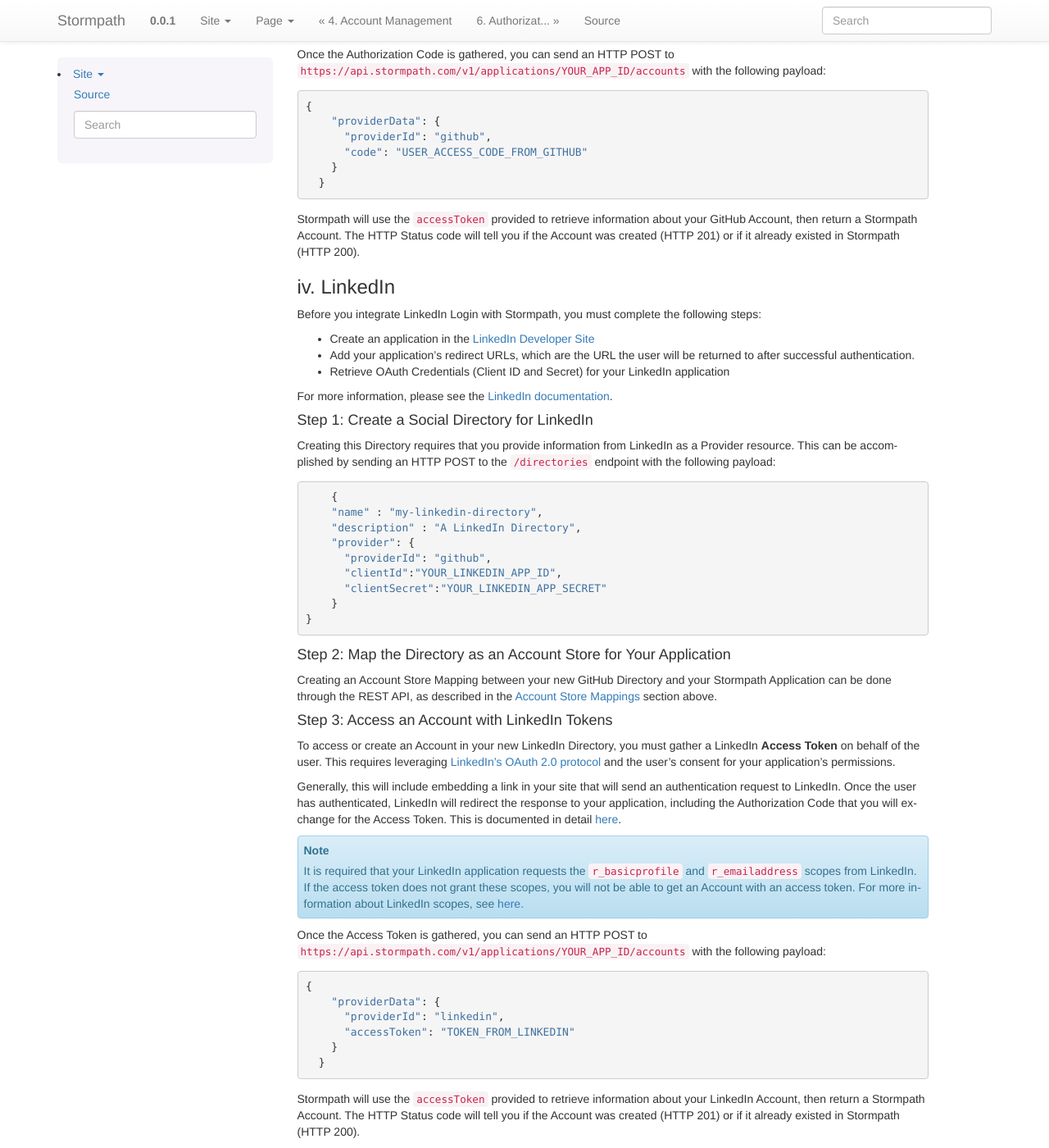
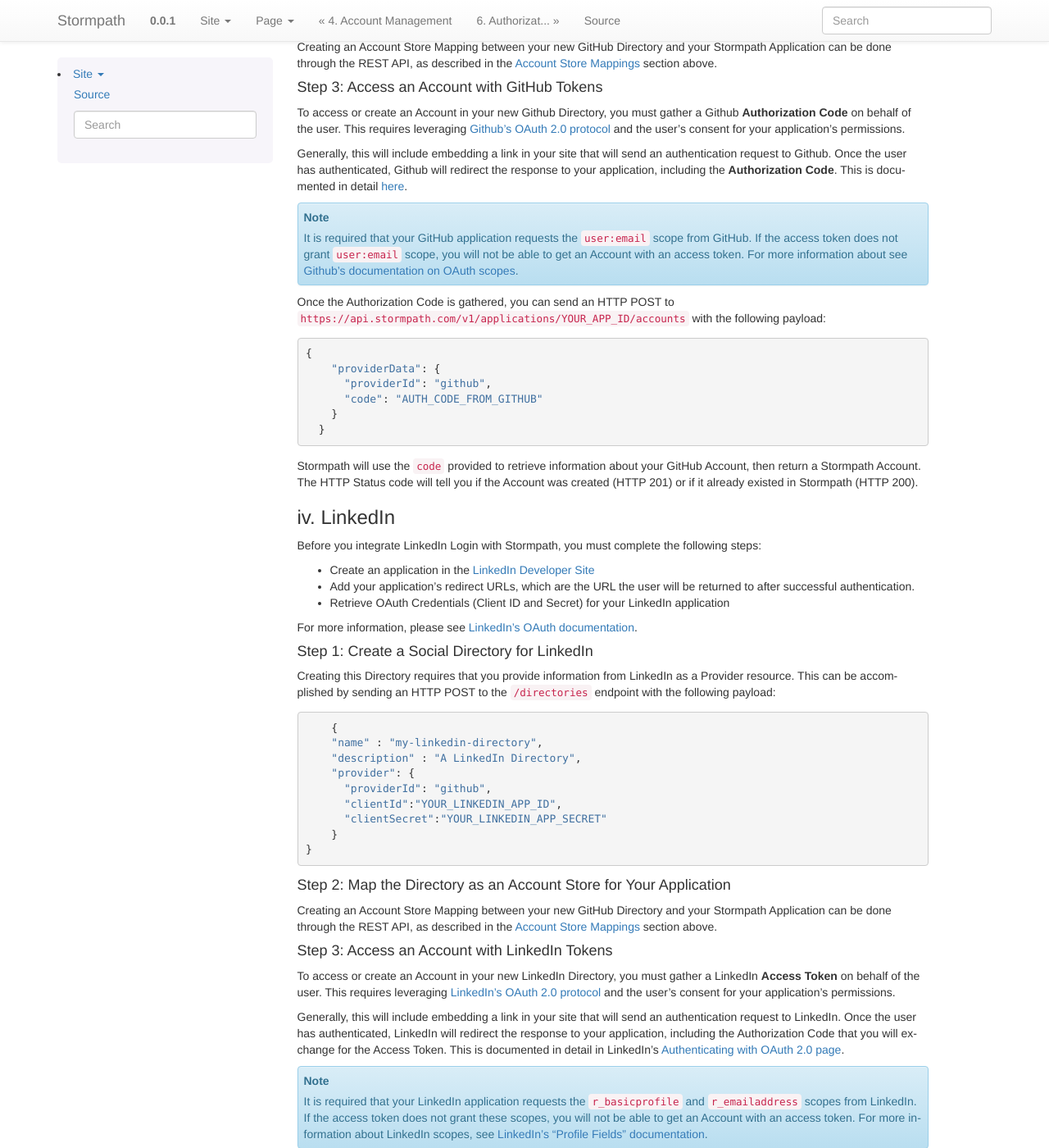
Before and after one commit to stormpath/stormpath-documentation, a Sphinx documentation site: the page built from source/005_auth_n.rst, in a window 1280 px wide and 1400 px high, scrolled down 14714 px. Shown: the whole window at 82% size. Built offline with Sphinx 7.4.7, drawn with Linux system fonts in a browser that asks for light colours; some of the changed text lies outside the part shown.

Commit message:
Revised Social Login section

```diff
--- a/source/005_auth_n.rst
+++ b/source/005_auth_n.rst
@@ -560,9 +560,13 @@
 
 4. Stormpath will take this access token and use it to query the provider for: an email address, a first name, and a last name
 
+.. note::
+
+	If Stormpath is unable to retrieve the user's first and last name, it will populate those attributes with a default value.
+
 5. Stormpath will first search for a Directory that matches the provider of the access token. If one is not found, an error will return.
 
-6. Once the Directory is location, Stormpath will look for an Account in your application's Directories that matches this information.
+6. Once the Directory is located, Stormpath will look for an Account in your application's Directories that matches this information.
 
    a. If a matching Account is found, Stormpath will return the existing Account's ``href``.
 
@@ -570,7 +574,7 @@
 
 7. At this point, a language/framework-specific integration would use this ``href`` to create a Session for the user.
 
-As a developer, integrating Social Login into your application only requires three steps:
+As a developer, integrating Social Login into your application with Stormpath only requires three steps:
 
 1. Create a Social Directory for your Provider.
 
@@ -626,11 +630,11 @@
 
 To access or create an Account in your new Google Directory, you must gather a Google **Authorization Code** on behalf of the user. This requires leveraging `Google’s OAuth 2.0 protocol <https://developers.google.com/identity/protocols/OAuth2>`_ and the user’s consent for your application’s permissions.
 
-Generally, this will include embedding a link in your site that will send an authentication request to Google. Once the user has authenticated, Google will redirect the response to your application, including the **Authorization Code** or **Acess Token**. This is documented in detail `here <https://developers.google.com/identity/protocols/OpenIDConnect#authenticatingtheuser>`_.
+Generally, this will include embedding a link in your site that will send an authentication request to Google. Once the user has authenticated, Google will redirect the response to your application, including the **Authorization Code** or **Access Token**. This is documented in detail here: `Using OAuth 2.0 for Web Server Applications <https://developers.google.com/identity/protocols/OAuth2WebServer>`_.
 
 .. note::
 
-	It is required that your Google application requests the ``email`` scope from Google. If the authorization code or access token does not grant ``email`` scope, you will not be able to get an Account with an access token.
+	It is required that your Google application requests the ``email`` scope from Google. If the authorization code or access token does not grant ``email`` scope, you will not be able to get an Account. For more information about scopes please see `Google's OAuth Login Scopes documentation <https://developers.google.com/+/web/api/rest/oauth#login-scopes>`_.
 
 Once the Authorization Code is gathered, you send an HTTP POST to ``https://api.stormpath.com/v1/applications/YOUR_APP_ID/accounts`` with the following payload::
 
@@ -641,14 +645,23 @@
         }
     }
 
-Stormpath will use the ``code`` provided to retrieve information about your Google Account, then return a Stormpath Account. The HTTP Status code will tell you if the Account was created (HTTP 201) or if it already existed in Stormpath (HTTP 200).
+If you have already exchanged an Authorization Code for an Access Token, this can be passed to Stormpath in a similar fashion::
+
+	{
+        "providerData": {
+		  "providerId": "google",
+		  "accessToken": "%ACCESS_TOKEN_FROM_GOOGLE%"
+        }
+    }
+
+Either way, Stormpath will use the ``code`` or ``accessToken`` provided to retrieve information about your Google Account, then return a Stormpath Account. The HTTP Status code will tell you if the Account was created (HTTP 201) or if it already existed in Stormpath (HTTP 200).
 
 ii. Facebook
 ------------
 
 Before you integrate Facebook Login with Stormpath, you must complete the following steps:
 
-- Create an application in the `Facebook Developer Site <https://developers.facebook.com/>`_
+- Create an application on the `Facebook Developer Site <https://developers.facebook.com/>`_
 
 - Retrieve your OAuth credentials (App ID and App Secret)
 
@@ -679,7 +692,7 @@
 Step 3: Access an Account with Facebook Tokens
 ^^^^^^^^^^^^^^^^^^^^^^^^^^^^^^^^^^^^^^^^^^^^^^
 
-To access or create an Account in your new Facebook Directory, you need to gather a User Access Token from Facebook before submitting it to Stormpath. This is possible either by using a `Facebook SDK Library <https://developers.facebook.com/docs/facebook-login/access-tokens/#usertokens>`_, or `Facebook’s Graph Explorer <https://developers.facebook.com/tools/explorer>`_ for testing.
+To access or create an Account in your new Facebook Directory, you need to gather a **User Access Token** from Facebook before submitting it to Stormpath. This is possible either by using a `Facebook SDK Library <https://developers.facebook.com/docs/facebook-login/access-tokens/#usertokens>`_, or `Facebook’s Graph Explorer <https://developers.facebook.com/tools/explorer>`_ for testing.
 
 .. note::
 
@@ -708,7 +721,7 @@
 
 - Add your application's redirect URL, which is the URL the user will be returned to after successful authentication.
 
-For more information, please see the `GitHub documentation <https://developer.github.com/guides/basics-of-authentication/#registering-your-app>`_.
+For more information, please see the `GitHub documentation on registering your app <https://developer.github.com/guides/basics-of-authentication/#registering-your-app>`_.
 
 Step 1: Create a Social Directory for GitHub
 ^^^^^^^^^^^^^^^^^^^^^^^^^^^^^^^^^^^^^^^^^^^^
@@ -733,24 +746,24 @@
 Step 3: Access an Account with GitHub Tokens
 ^^^^^^^^^^^^^^^^^^^^^^^^^^^^^^^^^^^^^^^^^^^^
 
-Just like with Google, to access or create an Account in your new Github Directory, you must gather a Github **Authorization Code** on behalf of the user. This requires leveraging `Github's OAuth 2.0 protocol <https://developer.github.com/v3/oauth>`_ and the user’s consent for your application’s permissions.
+To access or create an Account in your new Github Directory, you must gather a Github **Authorization Code** on behalf of the user. This requires leveraging `Github's OAuth 2.0 protocol <https://developer.github.com/v3/oauth>`_ and the user’s consent for your application’s permissions.
 
 Generally, this will include embedding a link in your site that will send an authentication request to Github. Once the user has authenticated, Github will redirect the response to your application, including the **Authorization Code**. This is documented in detail `here <https://developer.github.com/v3/oauth/#web-application-flow>`_.
 
 .. note::
 
-	It is required that your GitHub application requests the ``user:email`` scope from GitHub. If the access token does not grant ``user:email`` scope, you will not be able to get an Account with an access token. For more information about GitHub access scopes, see `here <https://developer.github.com/v3/oauth/#scopes>`_.
+	It is required that your GitHub application requests the ``user:email`` scope from GitHub. If the access token does not grant ``user:email`` scope, you will not be able to get an Account with an access token. For more information about see `Github's documentation on OAuth scopes <https://developer.github.com/v3/oauth/#scopes>`_.
 
 Once the Authorization Code is gathered, you can send an HTTP POST to ``https://api.stormpath.com/v1/applications/YOUR_APP_ID/accounts`` with the following payload::
 
 	{
 	    "providerData": {
 	      "providerId": "github",
-	      "code": "USER_ACCESS_CODE_FROM_GITHUB"
+	      "code": "AUTH_CODE_FROM_GITHUB"
 	    }
 	  }
 
-Stormpath will use the ``accessToken`` provided to retrieve information about your GitHub Account, then return a Stormpath Account. The HTTP Status code will tell you if the Account was created (HTTP 201) or if it already existed in Stormpath (HTTP 200).
+Stormpath will use the ``code`` provided to retrieve information about your GitHub Account, then return a Stormpath Account. The HTTP Status code will tell you if the Account was created (HTTP 201) or if it already existed in Stormpath (HTTP 200).
 
 iv. LinkedIn
 ------------
@@ -763,7 +776,7 @@
 
 - Retrieve OAuth Credentials (Client ID and Secret) for your LinkedIn application
 
-For more information, please see the `LinkedIn documentation <https://developer.linkedin.com/docs/oauth2>`_.
+For more information, please see `LinkedIn's OAuth documentation <https://developer.linkedin.com/docs/oauth2>`_.
 
 Step 1: Create a Social Directory for LinkedIn
 ^^^^^^^^^^^^^^^^^^^^^^^^^^^^^^^^^^^^^^^^^^^^^^
@@ -790,11 +803,11 @@
 
 To access or create an Account in your new LinkedIn Directory, you must gather a LinkedIn **Access Token** on behalf of the user. This requires leveraging `LinkedIn's OAuth 2.0 protocol <https://developer.linkedin.com/docs/oauth2>`_ and the user’s consent for your application’s permissions.
 
-Generally, this will include embedding a link in your site that will send an authentication request to LinkedIn. Once the user has authenticated, LinkedIn will redirect the response to your application, including the Authorization Code that you will exchange for the Access Token. This is documented in detail `here <https://developer.linkedin.com/docs/oauth2#hero-par_longformtext_3_longform-text-content-par_resourceparagraph_3>`_.
+Generally, this will include embedding a link in your site that will send an authentication request to LinkedIn. Once the user has authenticated, LinkedIn will redirect the response to your application, including the Authorization Code that you will exchange for the Access Token. This is documented in detail in LinkedIn's `Authenticating with OAuth 2.0 page <https://developer.linkedin.com/docs/oauth2#hero-par_longformtext_3_longform-text-content-par_resourceparagraph_3>`_.
 
 .. note::
 
-	It is required that your LinkedIn application requests the ``r_basicprofile`` and ``r_emailaddress`` scopes from LinkedIn. If the access token does not grant these scopes, you will not be able to get an Account with an access token. For more information about LinkedIn scopes, see `here <https://developer.linkedin.com/docs/fields>`_.
+	It is required that your LinkedIn application requests the ``r_basicprofile`` and ``r_emailaddress`` scopes from LinkedIn. If the access token does not grant these scopes, you will not be able to get an Account with an access token. For more information about LinkedIn scopes, see `LinkedIn's "Profile Fields" documentation <https://developer.linkedin.com/docs/fields>`_.
 
 Once the Access Token is gathered, you can send an HTTP POST to ``https://api.stormpath.com/v1/applications/YOUR_APP_ID/accounts`` with the following payload::
 
```
Also changed, not shown: other parts of source/005_auth_n.rst (+2 -2 lines).
